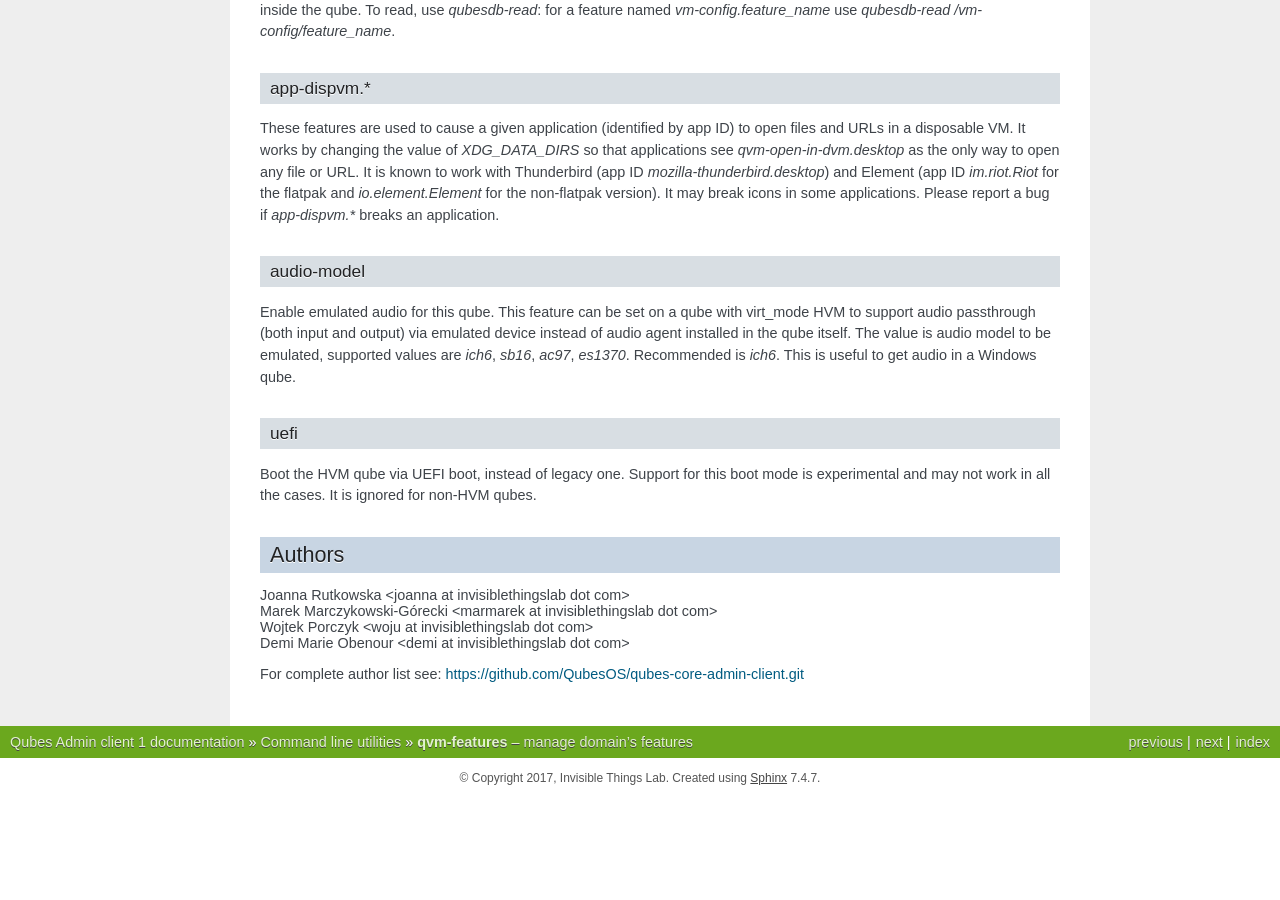
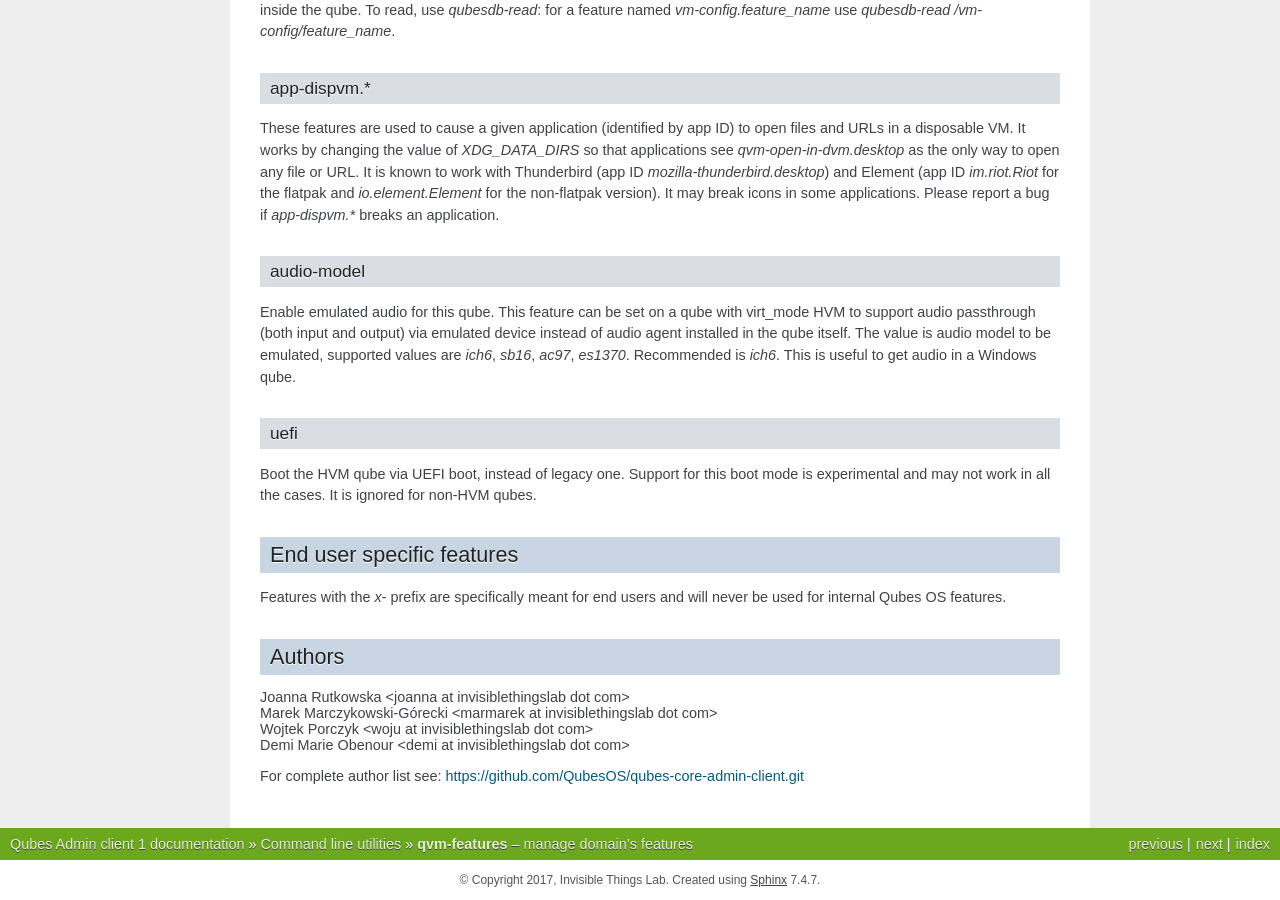
Before and after one commit to QubesOS/qubes-core-admin-client, a Sphinx documentation site: the page built from doc/manpages/qvm-features.rst, in a window 1280 px wide and 900 px high, scrolled down 5130 px. Built offline with Sphinx 7.4.7, drawn with Linux system fonts in a browser that asks for light colours; the version number could not be read and is left out; before the commit the page ends 5928 px from its top, so only the background shows below that; some of the changed text lies outside the part shown.

Commit message:
Dedicate `x-` prefix for user's custom features
Allocating `x-*` feature prefix to end users.

resolves: https://github.com/QubesOS/qubes-issues/issues/9557

```diff
--- a/doc/manpages/qvm-features.rst
+++ b/doc/manpages/qvm-features.rst
@@ -341,6 +341,12 @@ Boot the HVM qube via UEFI boot, instead of legacy one. Support for this boot
 mode is experimental and may not work in all the cases. It is ignored for
 non-HVM qubes.
 
+End user specific features
+--------------------------
+
+Features with the `x-` prefix are specifically meant for end users and will
+never be used for internal Qubes OS features.
+
 Authors
 -------
 
```
